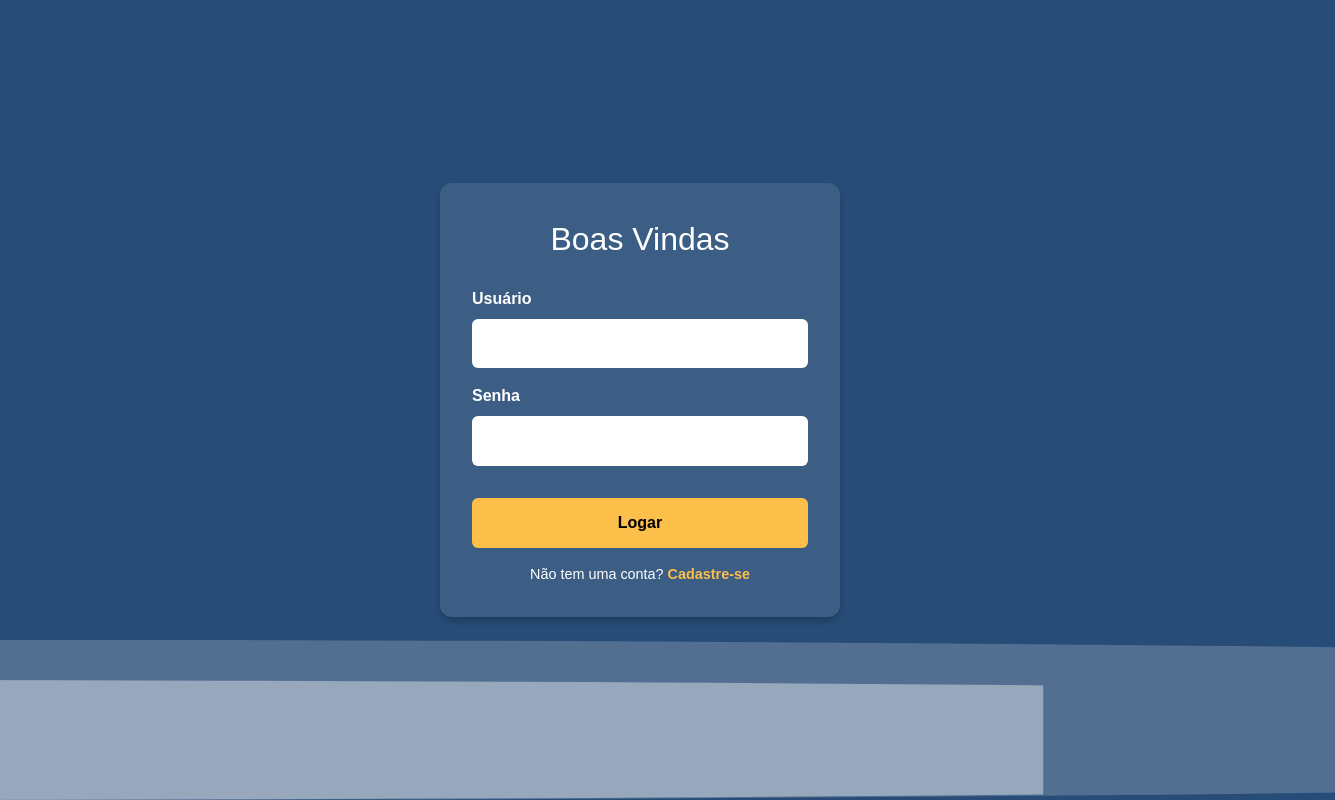
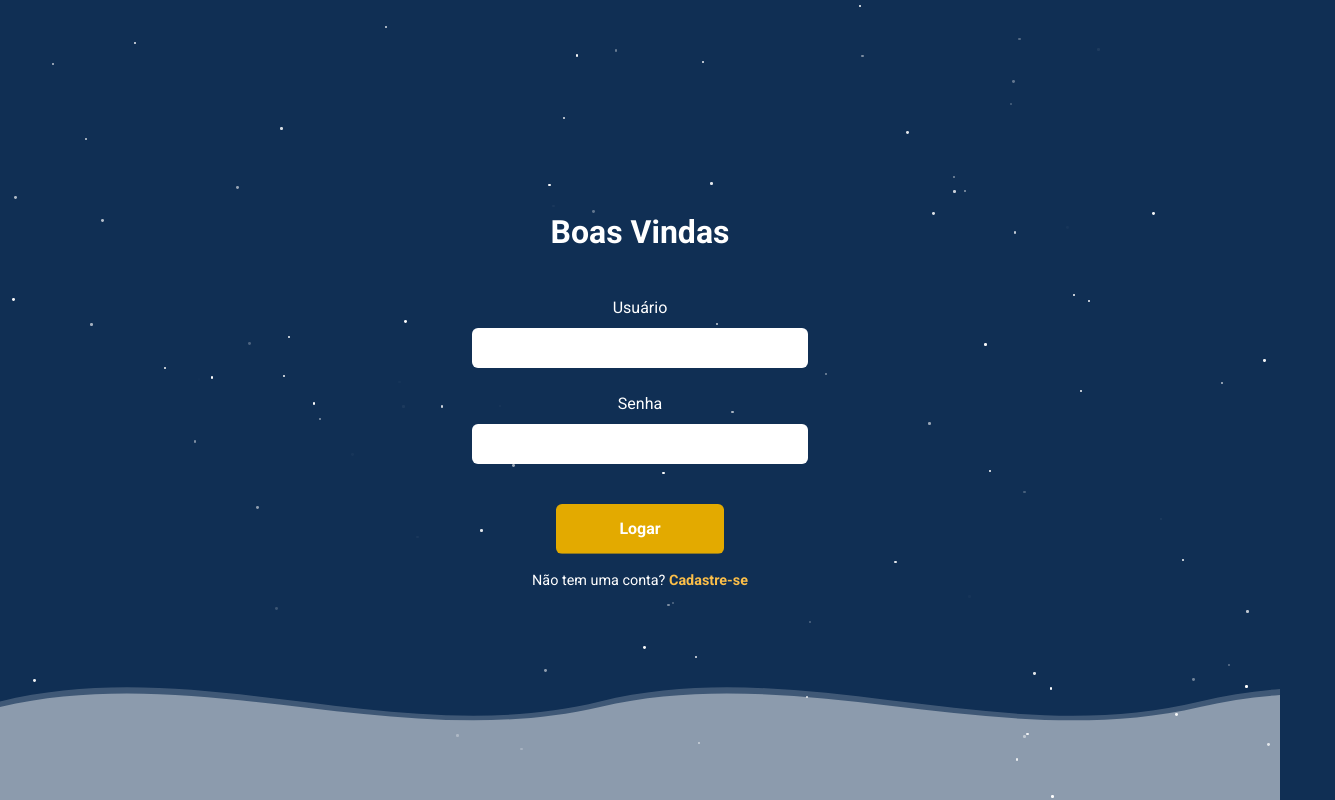
Before and after one commit to wwpedro/Education, a Next.js app: page /login in a window 1280 px wide. Shown: the whole page, 1335 px wide, since content can reach past the window. Built offline with nearby package versions, Linux system fonts and the light colour scheme.

Commit message:
tela de login completa

```diff
--- a/src/app/layout.tsx
+++ b/src/app/layout.tsx
@@ -1,12 +1,19 @@
 import type { Metadata } from "next";
 import localFont from "next/font/local";
 import "./globals.css";
+import { Roboto } from "next/font/google";
+
+const mainFontFamily = Roboto({
+  weight: ["300", "400", "700"],
+  subsets: ["latin"],
+});
 
 const geistSans = localFont({
   src: "./fonts/GeistVF.woff",
   variable: "--font-geist-sans",
   weight: "100 900",
 });
+
 const geistMono = localFont({
   src: "./fonts/GeistMonoVF.woff",
   variable: "--font-geist-mono",
@@ -26,7 +33,7 @@ export default function RootLayout({
   return (
     <html lang="en">
       <body
-        className={`${geistSans.variable} ${geistMono.variable} antialiased`}
+        className={`${mainFontFamily.className} ${geistSans.variable} ${geistMono.variable} antialiased`}
       >
         {children}
       </body>
--- a/src/app/login/login.css
+++ b/src/app/login/login.css
@@ -1,65 +1,126 @@
-/* Fundo geral */
+/* Fundo geral com pontinhos brancos */
 body {
   margin: 0;
   font-family: Arial, sans-serif;
-  background-color: #274c77; /* Azul escuro */
+  background-color: #102f54; /* Azul escuro */
   color: white;
   height: 100vh;
   display: flex;
   justify-content: center;
   align-items: center;
-  overflow: hidden; /* Evita barra de rolagem causada pelo movimento */
 }
 
+/* Contêiner dos pontinhos */
+.dots {
+  position: absolute;
+  top: 0;
+  left: 0;
+  width: 100%;
+  height: 100%;
+  overflow: hidden;
+  z-index: -1; /* Fica atrás de todo o conteúdo */
+}
+
+/* Estilo dos pontinhos */
+.dot {
+  position: absolute;
+  background-color: white;
+  border-radius: 50%; /* Pontos redondos */
+  animation: blink 3s infinite ease-in-out; /* Animação contínua */
+  opacity: 0; /* Inicialmente invisível */
+}
+
+/* Animação de piscar */
+@keyframes blink {
+  0% {
+    opacity: 0; /* Totalmente invisível */
+  }
+  50% {
+    opacity: 1; /* Totalmente visível */
+  }
+  100% {
+    opacity: 0; /* Invisível novamente */
+  }
+}
+
+
+
 .login-container {
+  position: relative;
+  overflow: hidden; /* Garante que as ondas não escapem da área visível */
+  height: 100vh;
+  width: 100%;
   display: flex;
   flex-direction: column;
+  justify-content: center;
   align-items: center;
-  justify-content: center;
-  width: 100%;
-  height: 100%;
-  position: relative;
+}
+
+/* Contêiner das waves */
+.wave-container {
+  position: absolute;
+  bottom: 0;
+  left: 0;
+  right: 0;
+  width: 1000%; /* Garante que as ondas cubram toda a largura */
+  height: 400px; /* Altura do contêiner */
+  overflow: hidden; /* Impede que as waves escapem */
+  z-index: 0;
 }
 
 /* Waves */
 .wave {
   position: absolute;
-  width: 200%; /* Largura extra para animação */
-  height: 200px;
+  width: 100%; /* Ocupa 100% da largura da tela */
+  height: 400px; /* Ajuste conforme necessário */
   bottom: 0;
-  animation: moveWave 10s linear infinite;
+  left: 0;
+  background-repeat: no-repeat;
+  background-size: cover;
+  animation: alternateWave 5s ease-in-out infinite;
 }
 
+/* Wave de fundo */
 .wave-back {
   background: rgba(255, 255, 255, 0.2);
-  clip-path: ellipse(120% 40% at 50% 60%);
-  z-index: 1;
-  animation-duration: 12s; /* Velocidade mais lenta */
+  clip-path: path(
+    "M0,300 C200,250 400,350 600,300 C800,250 1000,350 1200,300 C1400,250 1600,350 1800,300 L1800,400 L0,400 Z"
+  );
+  z-index: -1;
+  animation-delay: 0s; /* Movimenta imediatamente */
 }
 
+/* Wave da frente */
 .wave-front {
   background: rgba(255, 255, 255, 0.4);
-  clip-path: ellipse(120% 30% at 50% 70%);
-  z-index: 2;
-  animation-duration: 8s; /* Velocidade padrão */
+  clip-path: path(
+    "M0,420 C200,280 400,360 600,320 C800,280 1000,360 1200,320 C1400,280 1600,360 1800,320 L1800,400 L0,400 Z"
+  );
+  z-index: 1;
+  animation-delay: 1.5s; /* Movimenta após a wave-back */
 }
 
-/* Animação para mover as waves */
-@keyframes moveWave {
-  0% {
-    transform: translateX(0);
+/* Animação para alternar as formas das ondas */
+@keyframes alternateWave {
+  0%, 100% {
+    clip-path: path(
+      "M0,300 C200,250 400,350 600,300 C800,250 1000,350 1200,300 C1400,250 1600,350 1800,300 L1800,400 L0,400 Z"
+    );
   }
-  100% {
-    transform: translateX(-50%);
+  50% {
+    clip-path: path(
+      "M0,320 C200,280 400,360 600,320 C800,280 1000,360 1200,320 C1400,280 1600,360 1800,320 L1800,400 L0,400 Z"
+    );
   }
 }
 
+
 /* Formulário */
 .login-form {
-  background: rgba(255, 255, 255, 0.1); /* Fundo translúcido */
+  background: rgba(255, 255, 255, 0); /* Fundo translúcido */
   padding: 2rem;
-  border-radius: 12px;
-  box-shadow: 0 4px 6px rgba(0, 0, 0, 0.2);
+  /*border-radius: 12px;
+  box-shadow: 0 4px 6px rgba(0, 0, 0, 0.2);*/
   z-index: 3;
   width: 100%;
   max-width: 400px;
@@ -68,48 +129,55 @@ body {
 
 .login-form h1 {
   font-size: 2rem;
-  margin-bottom: 1.5rem;
+  margin-bottom: 2.5rem;
   color: white;
+  font-weight: 700;
 }
 
 .form-group {
-  margin-bottom: 1rem;
+  margin-bottom: 1.5rem;
   text-align: left;
 }
 
 .form-group label {
   display: block;
-  font-weight: bold;
+  font-weight: 400;
   margin-bottom: 0.5rem;
+  text-align: center;
 }
 
 .form-group input {
   width: 100%;
+  height: 2.5em;
   padding: 0.8rem;
   border: none;
   border-radius: 6px;
   font-size: 1rem;
   background: #fff;
   color: #333;
+  text-align: center;
 }
 
 button {
-  width: 100%;
+  width: 50%;
   padding: 0.8rem;
-  background-color: #fcbf49; /* Amarelo */
+  background: linear-gradient(to right, #d29e01 50%, #E3AA00 50%);
+  background-size: 200% 100%; /* Duplica o tamanho horizontal para a animação */
+  background-position: right bottom;
   border: none;
   border-radius: 6px;
   font-size: 1rem;
   font-weight: bold;
   cursor: pointer;
-  color: #000;
+  color: #ffffff;
   margin-top: 1rem;
-  transition: background-color 0.3s ease;
+  transition: background-position 0.3s ease; /* Anima a posição do gradiente */
 }
 
 button:hover {
-  background-color: #d89f36;
+  background-position: left bottom; /* Move o gradiente para preencher */
 }
+
 
 .redirect {
   margin-top: 1rem;
@@ -126,3 +194,10 @@ button:hover {
 .redirect .link:hover {
   text-decoration: underline;
 }
+
+@media (max-width: 768px) {
+  .login-form {
+    padding: 1.5rem;
+    width: 90%;
+  }
+}
--- a/src/app/login/page.tsx
+++ b/src/app/login/page.tsx
@@ -1,5 +1,5 @@
 "use client";
-import React, { useState } from "react";
+import React, { useState, useEffect } from "react";
 import Link from "next/link";
 import "./login.css";
 
@@ -27,11 +27,42 @@ const LoginPage = () => {
     }
   };
 
+  useEffect(() => {
+    const dotsContainer = document.querySelector(".dots");
+    if (!dotsContainer) return;
+
+    const totalDots = 100; // Quantidade de pontinhos
+    for (let i = 0; i < totalDots; i++) {
+      const dot = document.createElement("div");
+      dot.classList.add("dot");
+
+      // Posições aleatórias
+      dot.style.top = `${Math.random() * 100}%`;
+      dot.style.left = `${Math.random() * 100}%`;
+
+      // Tamanhos aleatórios
+      const size = Math.random() * 1 + 2; // Entre 2px e 6px
+      dot.style.width = `${size}px`;
+      dot.style.height = `${size}px`;
+
+      // Atraso de animação aleatório
+      dot.style.animationDelay = `${Math.random() * 5}s`;
+
+      // Adiciona o ponto ao contêiner
+      dotsContainer.appendChild(dot);
+    }
+  }, []);
+
   return (
     <div className="login-container">
       {/* Waves no fundo */}
-      <div className="wave wave-back"></div>
-      <div className="wave wave-front"></div>
+      <div className="wave-container">
+        <div className="wave wave-back"></div>
+        <div className="wave wave-front"></div>
+      </div>
+
+      {/* Contêiner para os pontinhos */}
+      <div className="dots"></div>
 
       {/* Formulário */}
       <form className="login-form" onSubmit={handleLogin}>
```
Also changed, not shown: package.json (+5 -5 lines), src/app/class_register/class_register.css (added), src/app/class_register/page.tsx (added), src/app/perfil/page.tsx (added), src/app/perfil/perfil.css (added), 1 other file (tests, documents, lock files or other folders).
